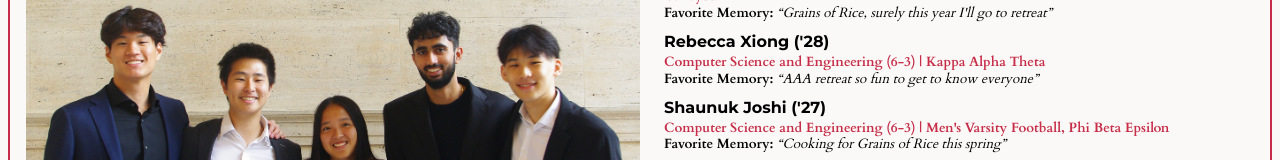
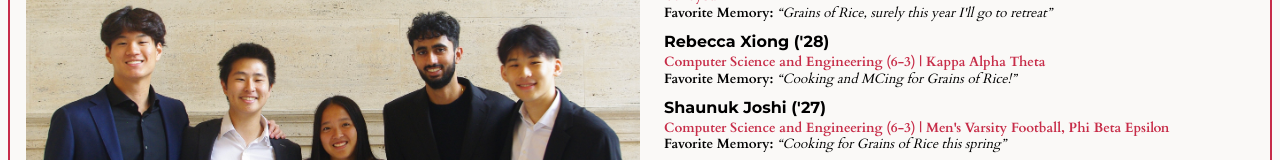
Before and after one commit to vivienhuangg/aaa-redesign, a Next.js app: page /exec in a window 1280 px wide. Shown: the part 4164-4324 px from the top of the page. Built offline with nearby package versions, Linux system fonts and the light colour scheme.

Commit message:
update becca info

```diff
--- a/app/exec/page.tsx
+++ b/app/exec/page.tsx
@@ -211,7 +211,7 @@ export default function ExecPage() {
 					class: "28",
 					major: "Computer Science and Engineering (6-3)",
 					involved_in: "Kappa Alpha Theta",
-					fav_memory: "AAA retreat so fun to get to know everyone",
+					fav_memory: "Cooking and MCing for Grains of Rice!",
 				},
 				{
 					name: "Shaunuk Joshi",
```
